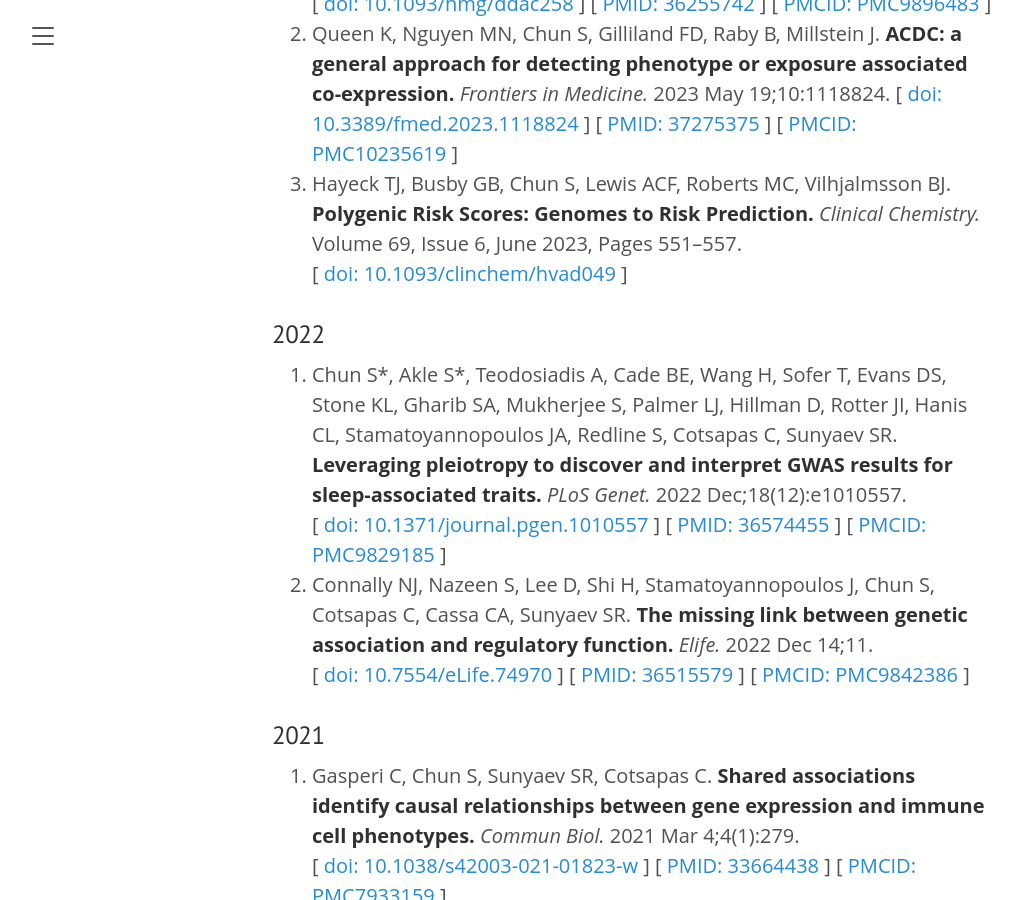
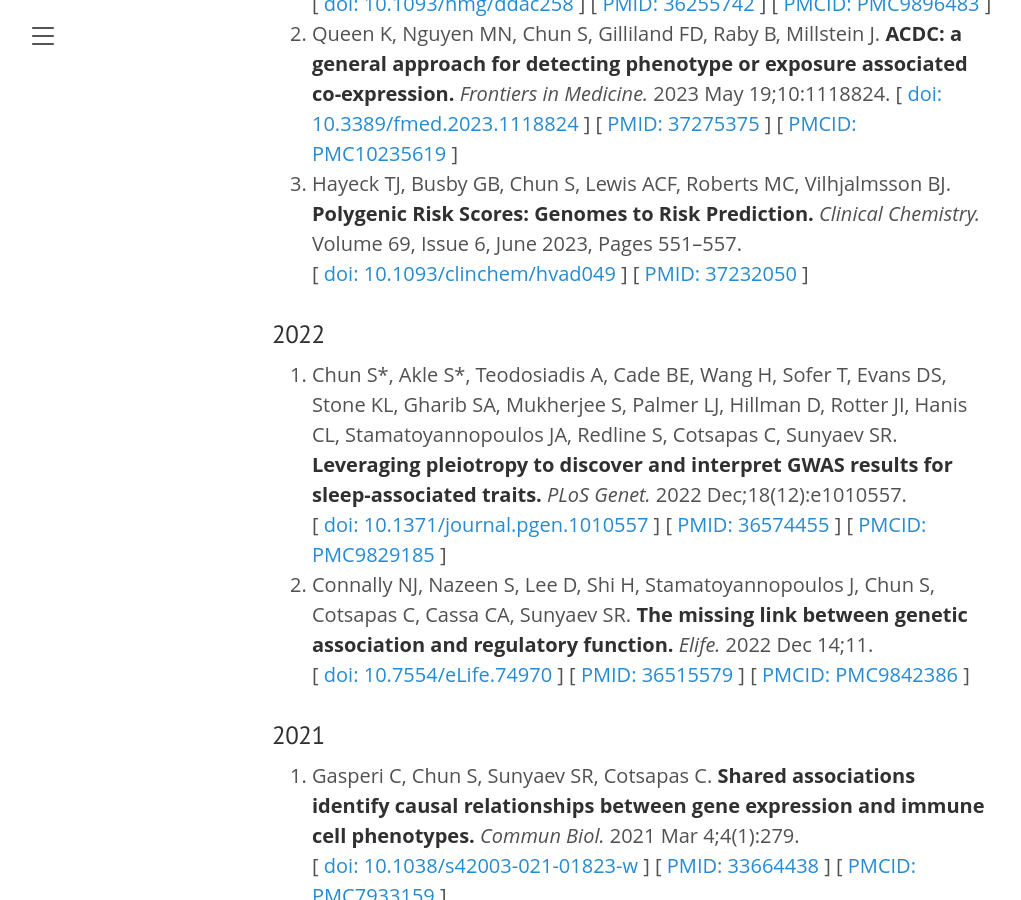
Before and after one commit to sgchun/sungchunlab, a Jekyll site: the page built from 3publications.md, in a window 1280 px wide and 900 px high, scrolled down 445 px. Shown: the whole window, without its empty margins (8-1029 px from the left). Built offline with Jekyll 4.4.1, drawn with Linux system fonts in a browser that asks for light colours.

Commit message:
Update publications

```diff
--- a/3publications.md
+++ b/3publications.md
@@ -9,7 +9,7 @@ title: Publications
 2. Queen K, Nguyen MN, Chun S, Gilliland FD, Raby B, Millstein J. **ACDC: a general approach for detecting phenotype or exposure associated co-expression.** *Frontiers in Medicine.* 2023 May 19;10:1118824.
 [ [doi: 10.3389/fmed.2023.1118824](http://dx.doi.org/10.3389/fmed.2023.1118824) ] [ [PMID: 37275375](https://pubmed.ncbi.nlm.nih.gov/37275375/) ] [ [PMCID: PMC10235619](https://www.ncbi.nlm.nih.gov/pmc/articles/PMC10235619/) ]
 3. Hayeck TJ, Busby GB, Chun S, Lewis ACF, Roberts MC, Vilhjalmsson BJ. **Polygenic Risk Scores: Genomes to Risk Prediction.** *Clinical Chemistry.* Volume 69, Issue 6, June 2023, Pages 551–557.
-[ [doi: 10.1093/clinchem/hvad049](https://doi.org/10.1093/clinchem/hvad049) ]
+[ [doi: 10.1093/clinchem/hvad049](https://doi.org/10.1093/clinchem/hvad049) ] [ [PMID: 37232050](https://pubmed.ncbi.nlm.nih.gov/37232050/) ]
 
 ### 2022
 1. Chun S\*, Akle S\*, Teodosiadis A, Cade BE, Wang H, Sofer T, Evans DS, Stone KL, Gharib SA, Mukherjee S, Palmer LJ, Hillman D, Rotter JI, Hanis CL, Stamatoyannopoulos JA, Redline S, Cotsapas C, Sunyaev SR. **Leveraging pleiotropy to discover and interpret GWAS results for sleep-associated traits.** *PLoS Genet.* 2022 Dec;18(12):e1010557.
```
